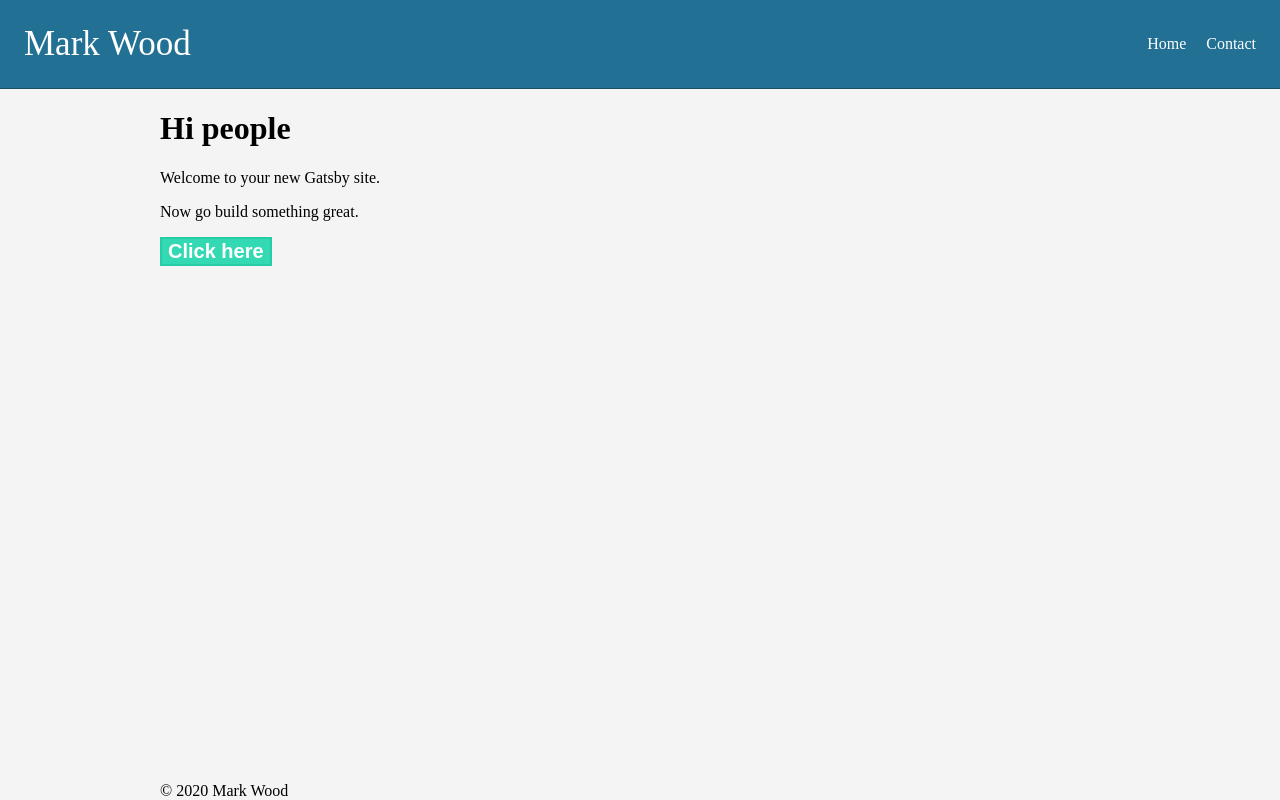
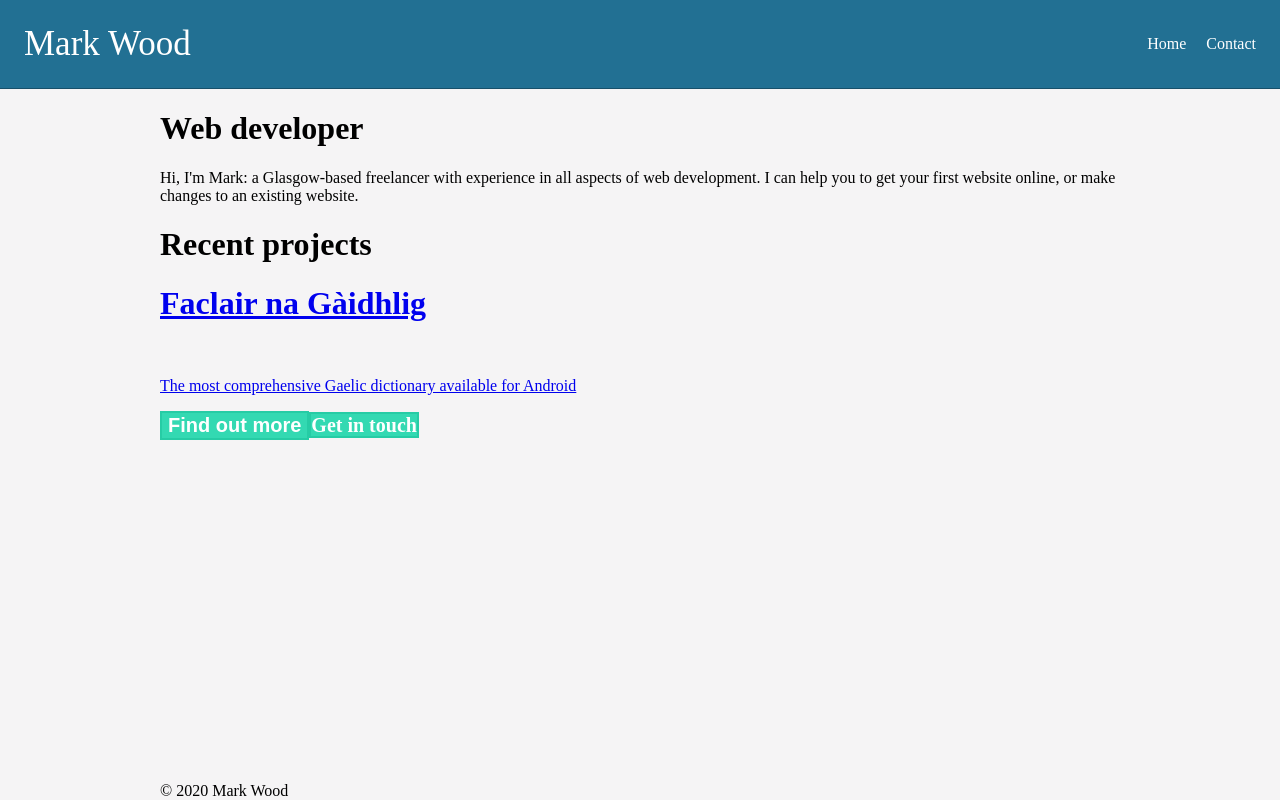
Before and after one commit to markw13a/markw13a, a Gatsby site: page / in a window 1280 px wide. Built offline with nearby package versions, Linux system fonts and the light colour scheme; Gatsby itself is replaced by a stand-in of ours.

Commit message:
Content stub

```diff
--- a/src/components/Button/Button.jsx
+++ b/src/components/Button/Button.jsx
@@ -1,4 +1,5 @@
 import React from "react";
+import { Link } from "gatsby";
 import "./button.scss";
 
 const Button = ({ text="Click", onClick, className }) => (
@@ -10,6 +11,15 @@ const Button = ({ text="Click", onClick, className }) => (
 	</button>
 );
 
+// A link masquerading as a button
+// TODO: might want to add some handling of external links?
+const LinkButton = ({ text="Click", className, to }) => (
+	<Link className={"button-primary " + ( className || "" )} to={to}>
+		{ text }
+	</Link>
+);
+
 export {
-	Button
+	Button,
+	LinkButton
 };
--- a/src/components/Button/button.scss
+++ b/src/components/Button/button.scss
@@ -6,4 +6,5 @@
 	font-weight: bold;
 	font-size: 1.25rem;
 	border: 2px solid darken($secondary-color, 5%);
+	text-decoration: none;
 }
--- a/src/pages/index.js
+++ b/src/pages/index.js
@@ -1,19 +1,45 @@
-import React from "react"
-import { Link } from "gatsby"
+import React from "react";
+import { Link } from "gatsby";
+import Layout from "../components/Layout/Layout";
+import { LinkButton, Button } from "../components/Button/Button";
+import SEO from "../components/seo";
 
-import Layout from "../components/Layout/Layout"
-import { Button } from "../components/Button/Button"
-import SEO from "../components/seo"
+const Introduction = () => (
+  <>
+    <h1> Web developer </h1>
+    <p> Hi, I'm Mark: a Glasgow-based freelancer with experience in all aspects of web development. I can help you to get your first website online, or make changes to an existing website. </p>
+  </>
+);
+const RecentProjects = () => (
+  <>
+    <h1> Recent projects </h1>
+    <ProjectCard
+      title="Faclair na Gàidhlig"
+      to="/portfolio/faclair"
+      description="The most comprehensive Gaelic dictionary available for Android"
+
+    />
+  </>
+);
+const ProjectCard = ({ title, imageSrc, description, to }) => (
+  <Link className="project-card" to={to}>
+    <h1 className="project-card--title">
+      { title }
+    </h1>
+    <img className="project-card--image" src={imageSrc} />
+    <p className="project-card--description">
+      { description }
+    </p>
+    <Button text="Find out more" />
+  </Link>
+);
 
 const IndexPage = () => (
   <Layout>
     <SEO title="Home" />
-    <h1> Hi people </h1>
-    <p>Welcome to your new Gatsby site.</p>
-    <p>Now go build something great.</p>
-    <div style={{ maxWidth: `300px`, marginBottom: `1.45rem` }}>
-      <Button text="Click here" />
-    </div>
+    <Introduction />
+    <RecentProjects />
+    <LinkButton text="Get in touch" to="/contact" />
   </Layout>
 )
 
```
